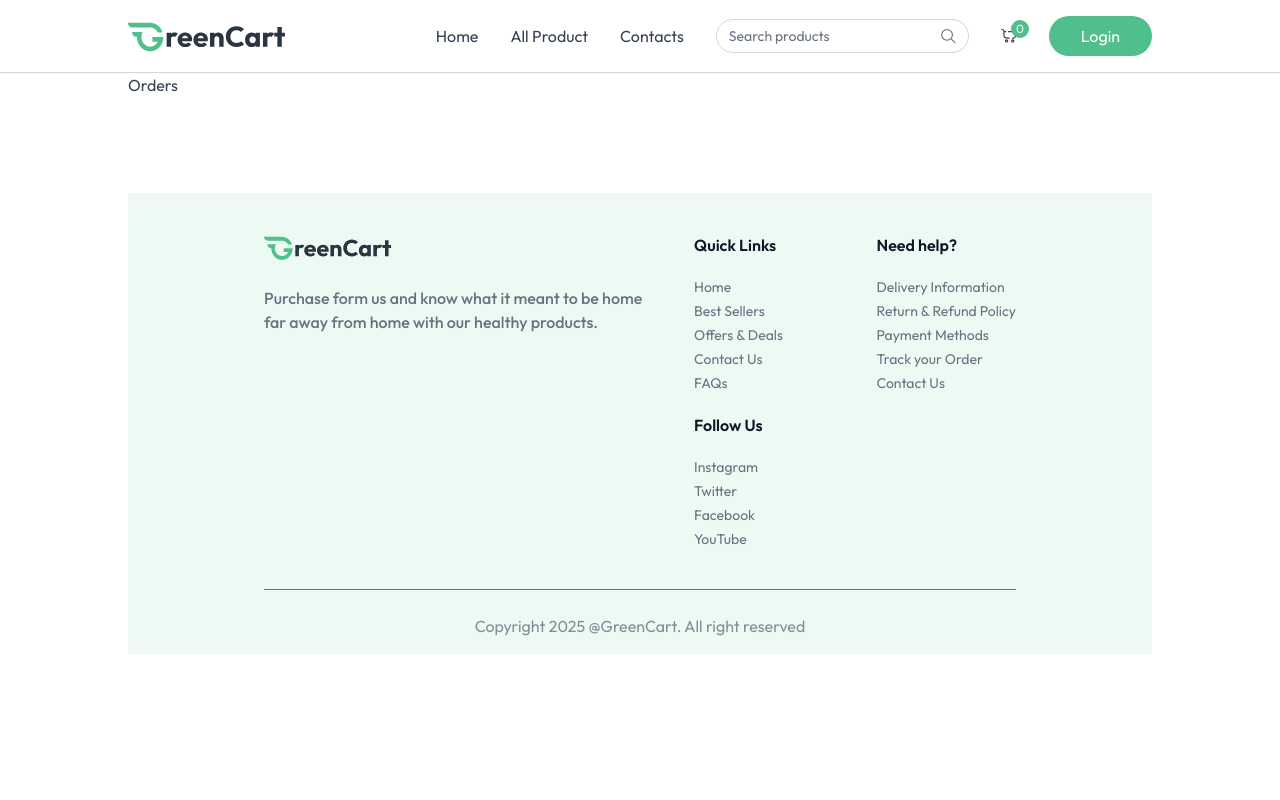
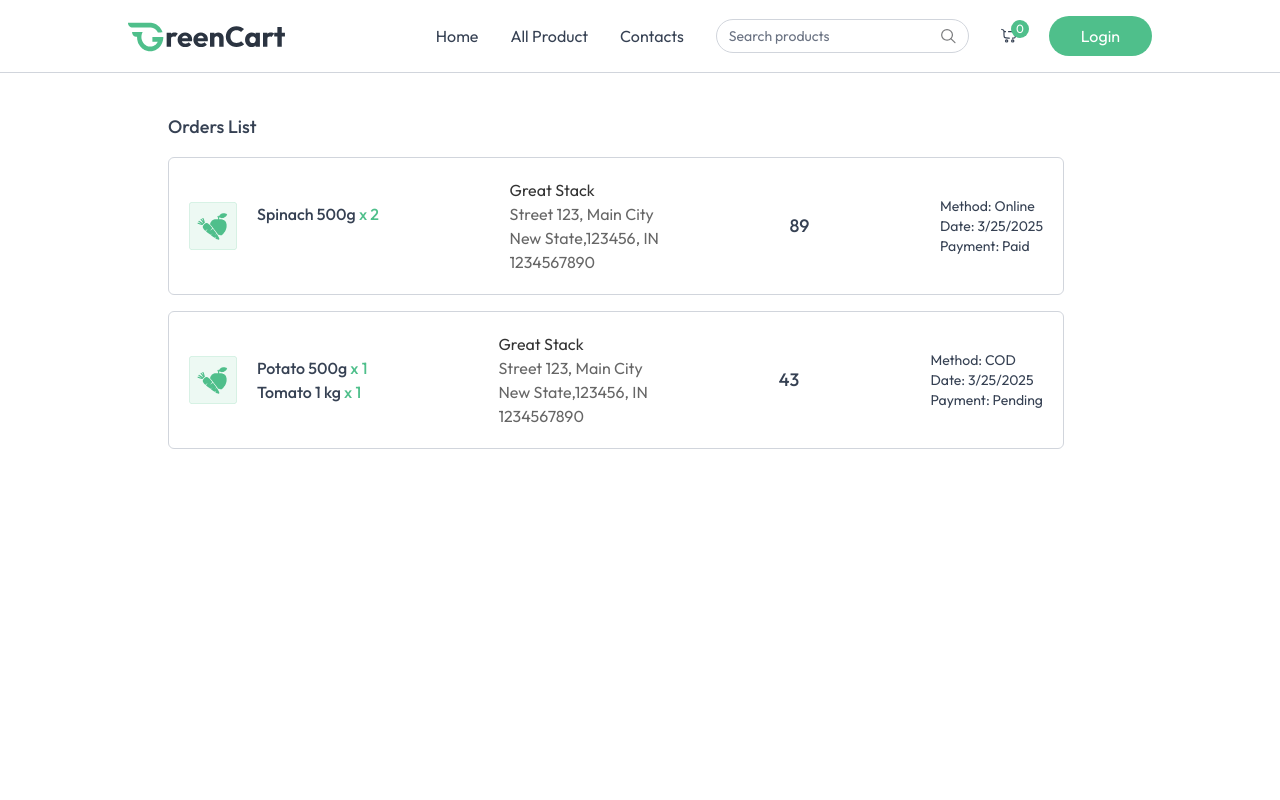
Before and after one commit to vs-git-max/greencart, a React (Vite) app in the folder client/: page /my-orders in a window 1280 px wide. Shown: the top 800 px of the page. Built offline with nearby package versions, Linux system fonts and the light colour scheme.

Commit message:
done with the frontend

```diff
--- a/client/src/pages/admin/AddProduct.jsx
+++ b/client/src/pages/admin/AddProduct.jsx
@@ -92,13 +92,9 @@
             className="outline-none md:py-2.5 py-2 px-3 rounded border border-gray-500/40"
           >
             <option value="">Select Category</option>
-            {[
-              { name: "Electronics" },
-              { name: "Clothing" },
-              { name: "Accessories" },
-            ].map((item, index) => (
-              <option key={index} value={item.name}>
-                {item.name}
+            {data.categories.map((item, index) => (
+              <option key={index} value={item.path}>
+                {item.path}
               </option>
             ))}
           </select>
@@ -133,7 +129,7 @@
             />
           </div>
         </div>
-        <button className="px-8 py-2.5 bg-indigo-500 text-white font-medium rounded">
+        <button className="px-8 py-2.5 bg-primary text-white font-medium rounded">
           ADD
         </button>
       </form>
--- a/client/src/pages/admin/AdminLayout.jsx
+++ b/client/src/pages/admin/AdminLayout.jsx
@@ -36,7 +36,7 @@
         </div>
       </div>
       <div className="flex">
-        <div className="md:w-64 w-16 border-r h-[550px] text-base border-gray-300 pt-4 flex flex-col transition-all duration-300">
+        <div className="md:w-64 w-16 border-r h-[95vh] text-base border-gray-300 pt-4 flex flex-col transition-all duration-300">
           {sidebarLinks.map((item, index) => (
             <NavLink
               to={item.path}
--- a/client/src/pages/admin/Orders.jsx
+++ b/client/src/pages/admin/Orders.jsx
@@ -1,7 +1,77 @@
-import React from "react";
+import React, { useEffect, useState } from "react";
+import { useAppContext } from "../../context/AppContext";
+import data, { dummyOrders } from "../../assets/assets";
 
 const Orders = () => {
-  return <div>Orders</div>;
+  const { currency } = useAppContext;
+  const [orders, setOrders] = useState([]);
+  const fetchOrders = async () => {
+    setOrders(dummyOrders);
+  };
+
+  useEffect(() => {
+    fetchOrders();
+  }, []);
+  const boxIcon =
+    "https://raw.githubusercontent.com/prebuiltui/prebuiltui/main/assets/e-commerce/boxIcon.svg";
+
+  return (
+    <div className="no-scrollbar flex-1 h-[95vh] overflow-y-scroll">
+      <div className="md:p-10 p-4 space-y-4">
+        <h2 className="text-lg font-medium">Orders List</h2>
+        {orders.map((order, index) => (
+          <div
+            key={index}
+            className="flex md:flex-row justify-between flex-col  md:items-center gap-5 p-5 max-w-4xl rounded-md border border-gray-300 "
+          >
+            <div className="flex gap-5 max-w-80">
+              <img
+                className="w-12 h-12 object-cover"
+                src={data.assets.box_icon}
+                alt="boxIcon"
+              />
+              <div className="">
+                {order.items.map((item, index) => (
+                  <div key={index} className="flex flex-col">
+                    <p className="font-medium">
+                      {item.product.name}{" "}
+                      <span className="text-primary">x {item.quantity}</span>
+                    </p>
+                  </div>
+                ))}
+              </div>
+            </div>
+
+            <div className="text-sm md:text-base text-black/60">
+              <p className="text-black/80">
+                {order.address.firstName} {order.address.lastName}
+              </p>
+              <p>
+                {order.address.street}, {order.address.city}{" "}
+              </p>
+              <p>
+                {order.address.state},{order.address.zipcode},{" "}
+                {order.address.country}
+              </p>
+              <p></p>
+              <p>{order.address.phone}</p>
+            </div>
+
+            <p className="font-medium text-lg my-auto ">
+              {currency}
+              {order.amount}
+            </p>
+
+            <div className="flex flex-col text-sm">
+              <p>Method: {order.paymentType}</p>
+              <p>Date: {new Date(order.createdAt).toLocaleDateString()}</p>
+              <p>Payment: {order.isPaid ? "Paid" : "Pending"}</p>
+            </div>
+          </div>
+        ))}
+      </div>
+    </div>
+  );
 };
 
 export default Orders;
--- a/client/src/pages/admin/ProductList.jsx
+++ b/client/src/pages/admin/ProductList.jsx
@@ -1,7 +1,60 @@
 import React from "react";
+import { useAppContext } from "../../context/AppContext";
 
 const ProductList = () => {
-  return <div>ProductList</div>;
+  const { products, currency } = useAppContext();
+
+  return (
+    <div className="flex-1 py-10 flex flex-col justify-between">
+      <div className="w-full md:p-10 p-4">
+        <h2 className="pb-4 text-lg font-medium">All Products</h2>
+        <div className="flex flex-col items-center max-w-4xl w-full overflow-hidden rounded-md bg-white border border-gray-500/20">
+          <table className="md:table-auto table-fixed w-full overflow-hidden">
+            <thead className="text-gray-900 text-sm text-left">
+              <tr>
+                <th className="px-4 py-3 font-semibold truncate">Product</th>
+                <th className="px-4 py-3 font-semibold truncate">Category</th>
+                <th className="px-4 py-3 font-semibold truncate hidden md:block">
+                  Selling Price
+                </th>
+                <th className="px-4 py-3 font-semibold truncate">In Stock</th>
+              </tr>
+            </thead>
+            <tbody className="text-sm text-gray-500">
+              {products.map((product, index) => (
+                <tr key={index} className="border-t border-gray-500/20">
+                  <td className="md:px-4 pl-2 md:pl-4 py-3 flex items-center space-x-3 truncate">
+                    <div className="border border-gray-300 rounded p-2">
+                      <img
+                        src={product.image[0]}
+                        alt="Product"
+                        className="w-16"
+                      />
+                    </div>
+                    <span className="truncate max-sm:hidden w-full">
+                      {product.name}
+                    </span>
+                  </td>
+                  <td className="px-4 py-3">{product.category}</td>
+                  <td className="px-4 py-3 max-sm:hidden">
+                    {currency}
+                    {product.offerPrice}
+                  </td>
+                  <td className="px-4 py-3">
+                    <label className="relative inline-flex items-center cursor-pointer text-gray-900 gap-3">
+                      <input type="checkbox" className="sr-only peer" />
+                      <div className="w-12 h-7 bg-slate-300 rounded-full peer peer-checked:bg-blue-600 transition-colors duration-200"></div>
+                      <span className="dot absolute left-1 top-1 w-5 h-5 bg-white rounded-full transition-transform duration-200 ease-in-out peer-checked:translate-x-5"></span>
+                    </label>
+                  </td>
+                </tr>
+              ))}
+            </tbody>
+          </table>
+        </div>
+      </div>
+    </div>
+  );
 };
 
 export default ProductList;
```
